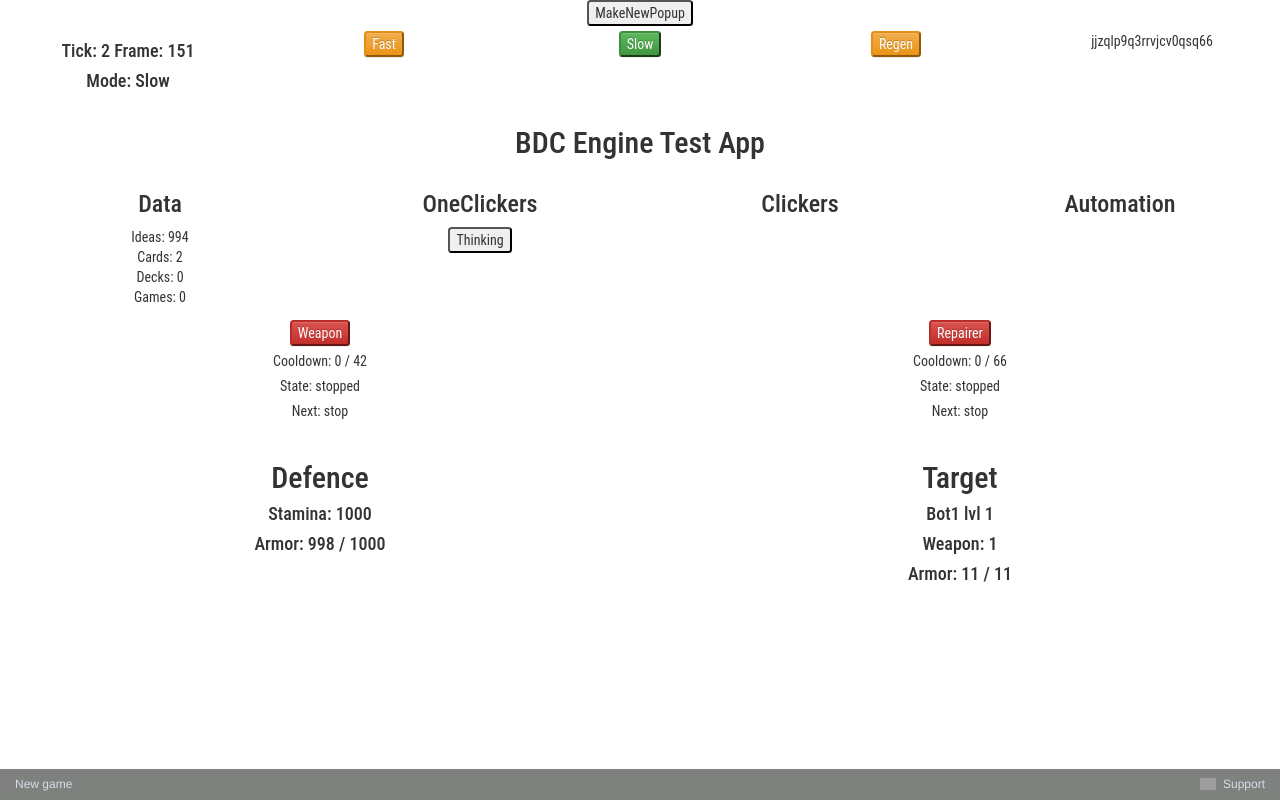
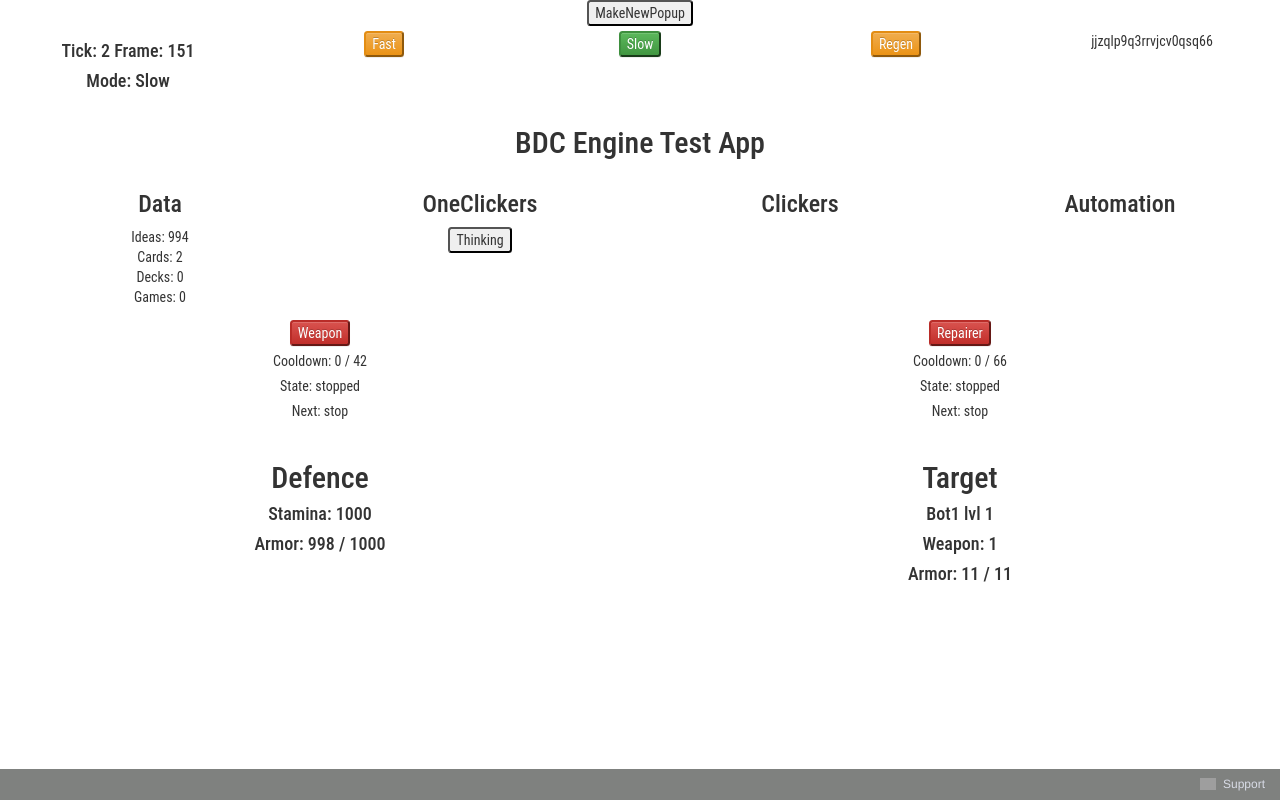
Before and after one commit to blackdeck/bdc-engine, a React (Create React App) app: page / in a window 1280 px wide. Built offline with nearby package versions, Linux system fonts and the light colour scheme; grey boxes are pictures that could not be loaded.

Commit message:
fix warnings, disable test thar require browser environment

```diff
--- a/src/App.js
+++ b/src/App.js
@@ -1,8 +1,8 @@
 import React, { Component } from 'react';
 import classNames from 'classnames';
 import _ from 'lodash';
-import { Tooltip, OverlayTrigger, Modal } from 'react-bootstrap';
-import Footer from './footer.js'
+import { Tooltip, OverlayTrigger } from 'react-bootstrap';
+import Footer from './Footer.js'
 
 import './css/App.css';
 
--- a/src/footer.js
+++ b/src/Footer.js
@@ -1,17 +1,14 @@
 import React, { Component } from 'react';
+
 import './css/footer.css';
+
 import {social_links, support} from './game/app_config';
 
-
 class Footer extends Component {
-    constructor(props) {
-        super(props);
-    }
-
     render() {
         return (
             <div className="footer">
-                <span className="pull-left"><a href="#" onClick={this.props.newGame} title='Hard Reset For Developers'>New game</a></span>
+                <span className="pull-left"><a href="" onClick={this.props.newGame} title='Hard Reset For Developers'>New game</a></span>
 
                 &nbsp;
                 <a target="_blank" rel="noopener noreferrer" href={social_links.telegram}>
--- a/src/game/app_config.js
+++ b/src/game/app_config.js
@@ -6,5 +6,5 @@ export const social_links = {
 };
 
 export const support = {
-   show: 'javascript:void($zopim.livechat.window.show())',
-}
+   show: 'javascript:void($zopim.livechat.window.show())', // eslint-disable-line no-script-url
+};
```
Also changed, not shown: 1 other file (tests, documents, lock files or other folders).
